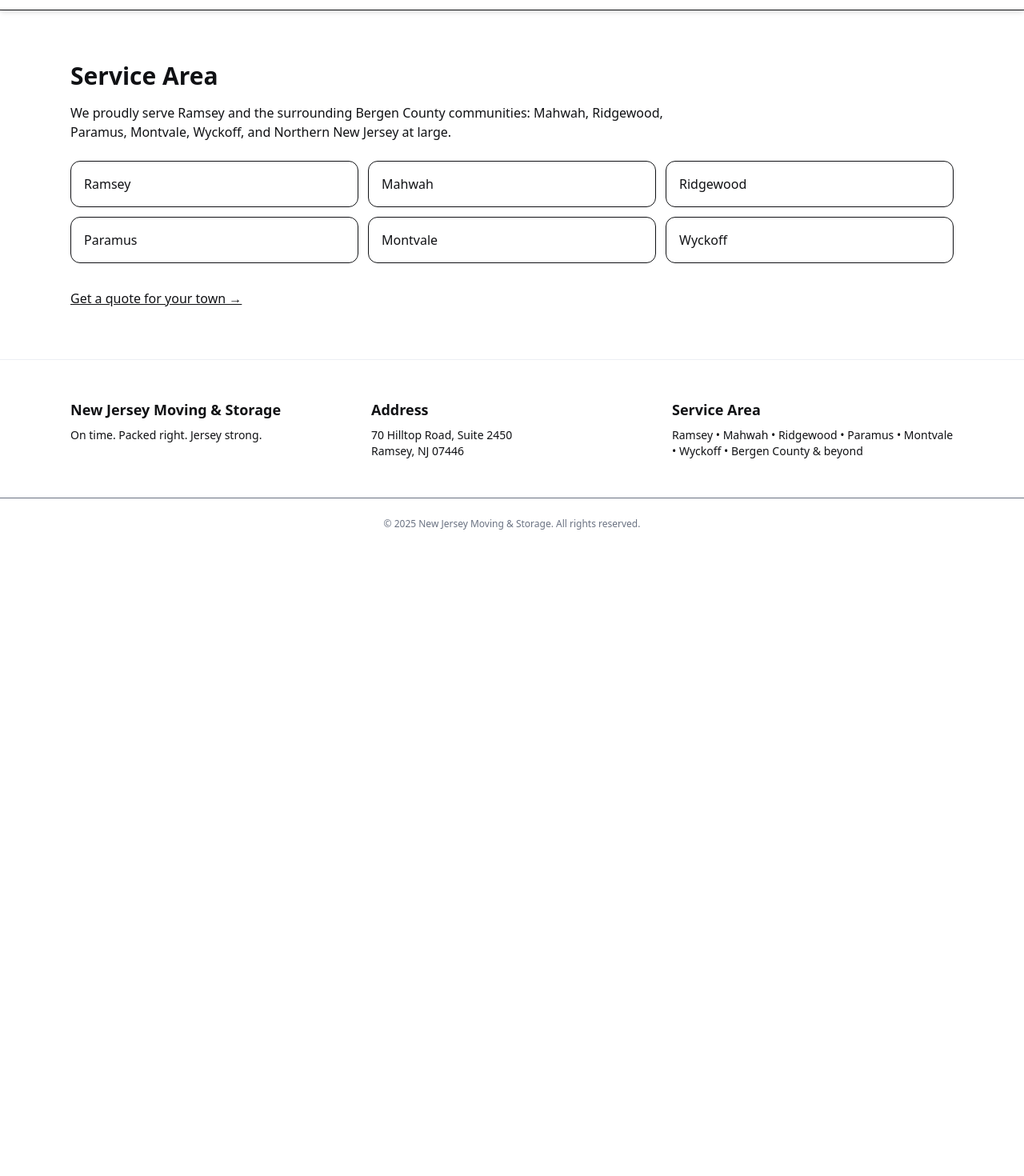
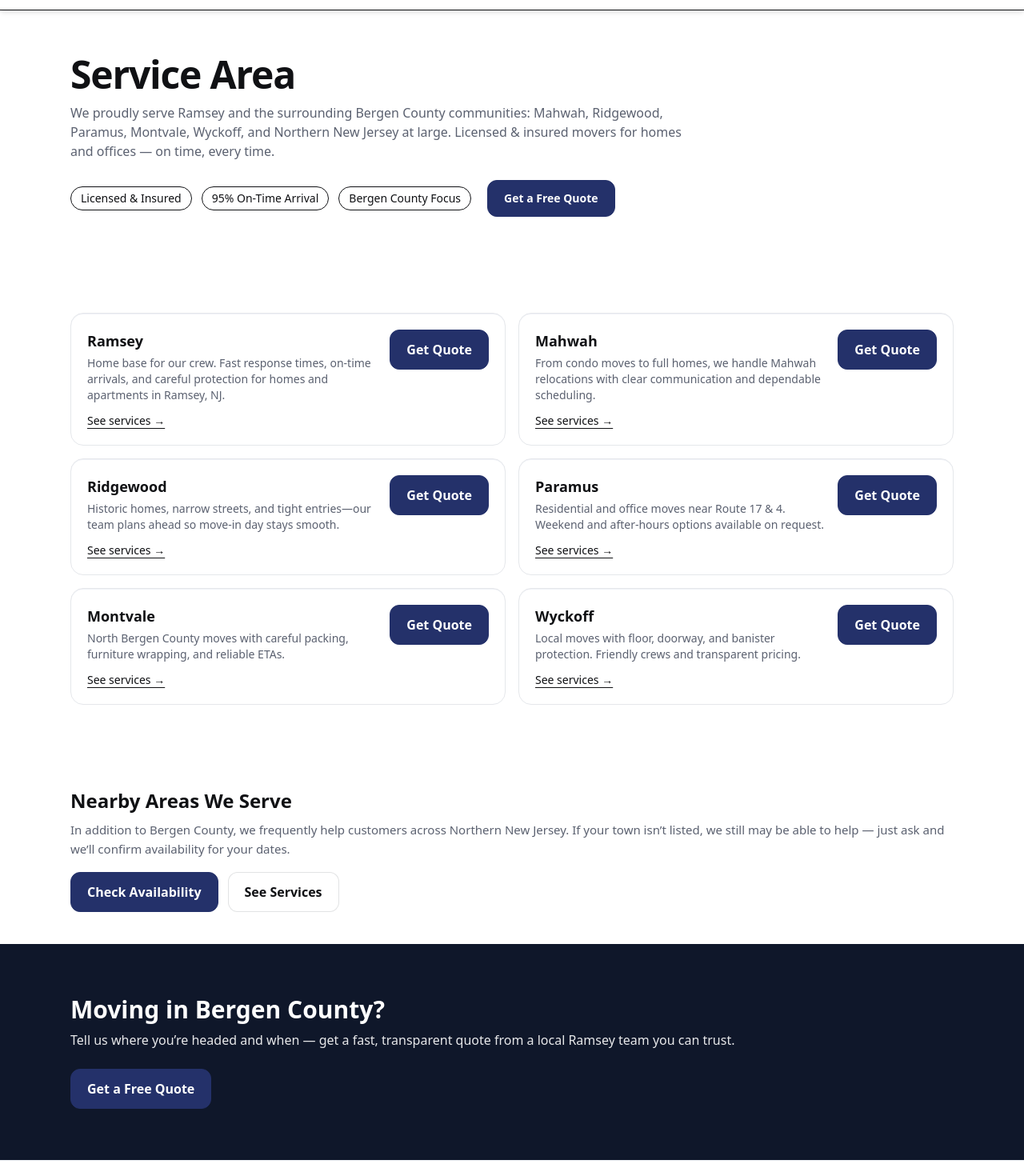
Before and after one commit to kmheaf/nj-moving-storage, a Next.js app: page /service-area in a window 1280 px wide. Shown: the part 140-1610 px from the top of the page at 80% size. Before the commit the page ends 827 px from the top, so only its background shows below. Built offline with nearby package versions, Linux system fonts and the light colour scheme.

Commit message:
Update page.tsx

```diff
--- a/src/app/service-area/page.tsx
+++ b/src/app/service-area/page.tsx
@@ -1,23 +1,175 @@
-export const metadata = {
-  title: "Movers in Ramsey, NJ & Bergen County | Service Area",
-  description: "Local movers serving Ramsey, Mahwah, Ridgewood, Paramus, Montvale, Wyckoff, and all of Bergen County."
+import type { Metadata } from "next"
+import Link from "next/link"
+
+export const metadata: Metadata = {
+  title: "Service Area | Ramsey, Mahwah, Ridgewood, Paramus, Montvale, Wyckoff | New Jersey Moving & Storage",
+  description:
+    "Local movers serving Ramsey, Mahwah, Ridgewood, Paramus, Montvale, Wyckoff, and all of Bergen County. Licensed & insured. Get a fast, free moving quote today.",
+  alternates: { canonical: "/service-area" },
+  openGraph: {
+    title: "Service Area — Bergen County Movers",
+    description:
+      "Trusted residential and commercial moving across Ramsey, Mahwah, Ridgewood, Paramus, Montvale, Wyckoff & Northern New Jersey.",
+    url: "/service-area",
+    type: "website",
+  },
 }
-export default function ServiceAreaPage(){
+
+type Town = {
+  name: string
+  slug: string
+  blurb: string
+}
+
+const towns: Town[] = [
+  {
+    name: "Ramsey",
+    slug: "ramsey",
+    blurb:
+      "Home base for our crew. Fast response times, on-time arrivals, and careful protection for homes and apartments in Ramsey, NJ.",
+  },
+  {
+    name: "Mahwah",
+    slug: "mahwah",
+    blurb:
+      "From condo moves to full homes, we handle Mahwah relocations with clear communication and dependable scheduling.",
+  },
+  {
+    name: "Ridgewood",
+    slug: "ridgewood",
+    blurb:
+      "Historic homes, narrow streets, and tight entries—our team plans ahead so move-in day stays smooth.",
+  },
+  {
+    name: "Paramus",
+    slug: "paramus",
+    blurb:
+      "Residential and office moves near Route 17 & 4. Weekend and after-hours options available on request.",
+  },
+  {
+    name: "Montvale",
+    slug: "montvale",
+    blurb:
+      "North Bergen County moves with careful packing, furniture wrapping, and reliable ETAs.",
+  },
+  {
+    name: "Wyckoff",
+    slug: "wyckoff",
+    blurb:
+      "Local moves with floor, doorway, and banister protection. Friendly crews and transparent pricing.",
+  },
+]
+
+function TownCard({ town }: { town: Town }) {
   return (
-    <main className="mx-auto max-w-6xl px-6 py-16">
-      <h1 className="text-3xl font-bold">Service Area</h1>
-      <p className="mt-4 max-w-3xl">
-        We proudly serve Ramsey and the surrounding Bergen County communities: Mahwah, Ridgewood, Paramus, Montvale, Wyckoff, and Northern New Jersey at large.
-      </p>
-      <ul className="mt-6 grid gap-3 md:grid-cols-3">
-        <li className="border rounded-xl p-4">Ramsey</li>
-        <li className="border rounded-xl p-4">Mahwah</li>
-        <li className="border rounded-xl p-4">Ridgewood</li>
-        <li className="border rounded-xl p-4">Paramus</li>
-        <li className="border rounded-xl p-4">Montvale</li>
-        <li className="border rounded-xl p-4">Wyckoff</li>
-      </ul>
-      <a className="inline-block mt-8 underline" href="/quote">Get a quote for your town →</a>
+    <div className="card">
+      <div className="flex items-start justify-between gap-4">
+        <div>
+          <h3 className="text-lg font-semibold">{town.name}</h3>
+          <p className="mt-1 text-sm text-[var(--muted)]">{town.blurb}</p>
+        </div>
+        <Link
+          href={`/quote?town=${encodeURIComponent(town.name.toLowerCase())}`}
+          className="btn btn-primary whitespace-nowrap"
+          aria-label={`Get a quote for ${town.name}`}
+        >
+          Get Quote
+        </Link>
+      </div>
+      <div className="mt-3 text-sm">
+        <Link href={`/services`} className="underline underline-offset-4">
+          See services →
+        </Link>
+      </div>
+    </div>
+  )
+}
+
+export default function ServiceAreaPage() {
+  const jsonLd = {
+    "@context": "https://schema.org",
+    "@type": "LocalBusiness",
+    name: "New Jersey Moving & Storage",
+    url: "https://nj-moving-storage.vercel.app/service-area",
+    address: {
+      "@type": "PostalAddress",
+      streetAddress: "70 Hilltop Road, Suite 2450",
+      addressLocality: "Ramsey",
+      addressRegion: "NJ",
+      postalCode: "07446",
+      addressCountry: "US",
+    },
+    areaServed: towns.map((t) => ({
+      "@type": "City",
+      name: `${t.name}, New Jersey`,
+    })),
+    sameAs: [
+      "https://nj-moving-storage.vercel.app",
+      "https://nj-moving-storage.vercel.app/services",
+    ],
+  }
+
+  return (
+    <main>
+      {/* Hero */}
+      <section className="bg-white">
+        <div className="mx-auto max-w-6xl px-6 py-10 md:py-14">
+          <h1 className="text-3xl md:text-5xl font-extrabold tracking-tight">Service Area</h1>
+          <p className="mt-3 max-w-3xl text-[15px] md:text-base text-[var(--muted)]">
+            We proudly serve Ramsey and the surrounding Bergen County communities: Mahwah,
+            Ridgewood, Paramus, Montvale, Wyckoff, and Northern New Jersey at large. Licensed &
+            insured movers for homes and offices — on time, every time.
+          </p>
+          <div className="mt-6 flex flex-wrap items-center gap-3 text-sm">
+            <span className="inline-flex items-center rounded-full border px-3 py-1">Licensed &amp; Insured</span>
+            <span className="inline-flex items-center rounded-full border px-3 py-1">95% On-Time Arrival</span>
+            <span className="inline-flex items-center rounded-full border px-3 py-1">Bergen County Focus</span>
+            <Link href="/quote" className="btn btn-primary ml-2">Get a Free Quote</Link>
+          </div>
+        </div>
+      </section>
+
+      {/* Town grid */}
+      <section className="section">
+        <div className="mx-auto max-w-6xl px-6 grid gap-4 md:grid-cols-2">
+          {towns.map((t) => (
+            <TownCard key={t.slug} town={t} />
+          ))}
+        </div>
+      </section>
+
+      {/* Nearby & SEO blurb */}
+      <section className="py-10">
+        <div className="mx-auto max-w-6xl px-6">
+          <h2 className="text-xl md:text-2xl font-bold">Nearby Areas We Serve</h2>
+          <p className="mt-2 text-[15px] leading-relaxed text-[var(--muted)]">
+            In addition to Bergen County, we frequently help customers across Northern New Jersey. If your town isn’t
+            listed, we still may be able to help — just ask and we’ll confirm availability for your dates.
+          </p>
+          <div className="mt-4 flex gap-3">
+            <Link href="/quote" className="btn btn-primary">Check Availability</Link>
+            <Link href="/services" className="btn btn-outline">See Services</Link>
+          </div>
+        </div>
+      </section>
+
+      {/* Final CTA banner */}
+      <section className="section bg-[#0f172a] text-white">
+        <div className="mx-auto max-w-6xl px-6">
+          <h2 className="text-2xl md:text-3xl font-bold">Moving in Bergen County?</h2>
+          <p className="mt-2 text-sm md:text-base opacity-90">
+            Tell us where you’re headed and when — get a fast, transparent quote from a local Ramsey team you can trust.
+          </p>
+          <Link href="/quote" className="btn btn-primary mt-6">Get a Free Quote</Link>
+        </div>
+      </section>
+
+      {/* JSON-LD for LocalBusiness / areaServed */}
+      <script
+        type="application/ld+json"
+        // @ts-ignore
+        dangerouslySetInnerHTML={{ __html: JSON.stringify(jsonLd) }}
+      />
     </main>
   )
 }
```
